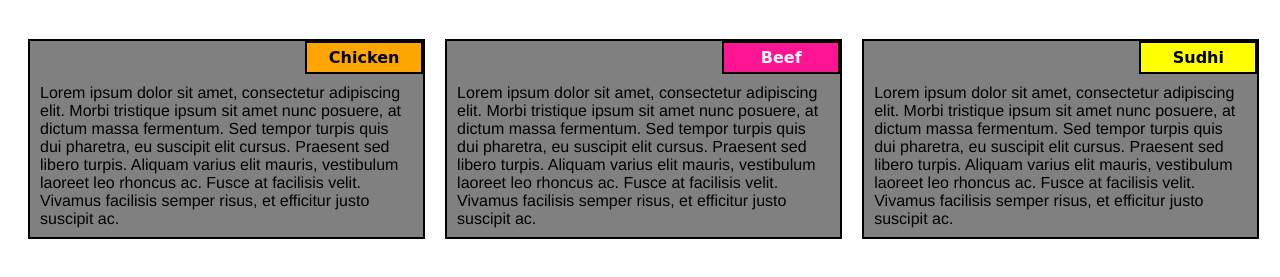
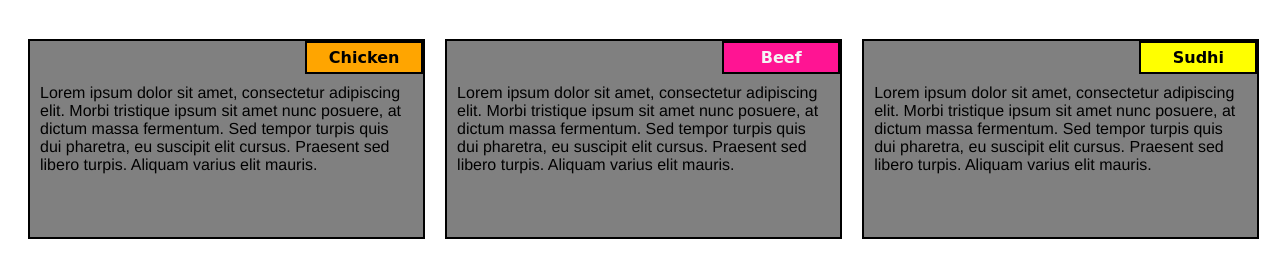
Before and after one commit to ChandruSP208/ChandruSP208.github.io, a plain HTML site: page mod2-assignment/index.html in a window 1280 px wide. Shown: the part 61-338 px from the top of the page. Drawn offline with Linux system fonts and the light colour scheme.

Commit message:
Update index.html

```diff
--- a/mod2-assignment/index.html
+++ b/mod2-assignment/index.html
@@ -12,21 +12,21 @@
    	<div class="container col-lg-4 col-md-6 col-sm-12">
    	<section>
    		<div id="chicken">Chicken</div>
-   		<p>Lorem ipsum dolor sit amet, consectetur adipiscing elit. Morbi tristique ipsum sit amet nunc posuere, at dictum massa fermentum. Sed tempor turpis quis dui pharetra, eu suscipit elit cursus. Praesent sed libero turpis. Aliquam varius elit mauris, vestibulum laoreet leo rhoncus ac. Fusce at facilisis velit. Vivamus facilisis semper risus, et efficitur justo suscipit ac. </p>
+   		<p>Lorem ipsum dolor sit amet, consectetur adipiscing elit. Morbi tristique ipsum sit amet nunc posuere, at dictum massa fermentum. Sed tempor turpis quis dui pharetra, eu suscipit elit cursus. Praesent sed libero turpis. Aliquam varius elit mauris.</p>
 
    	</section>
    </div>
    <div class="container col-lg-4 col-md-6 col-sm-12">
    	<section>
    		<div id="beef">Beef</div>
-   		<p>Lorem ipsum dolor sit amet, consectetur adipiscing elit. Morbi tristique ipsum sit amet nunc posuere, at dictum massa fermentum. Sed tempor turpis quis dui pharetra, eu suscipit elit cursus. Praesent sed libero turpis. Aliquam varius elit mauris, vestibulum laoreet leo rhoncus ac. Fusce at facilisis velit. Vivamus facilisis semper risus, et efficitur justo suscipit ac. </p>
+   		<p>Lorem ipsum dolor sit amet, consectetur adipiscing elit. Morbi tristique ipsum sit amet nunc posuere, at dictum massa fermentum. Sed tempor turpis quis dui pharetra, eu suscipit elit cursus. Praesent sed libero turpis. Aliquam varius elit mauris.</p>
 
    	</section>
    </div>
    <div class=" container col-lg-4 col-md-12 col-sm-12">
    	<section>
    		<div id="sushi">Sudhi</div>
-   		<p>Lorem ipsum dolor sit amet, consectetur adipiscing elit. Morbi tristique ipsum sit amet nunc posuere, at dictum massa fermentum. Sed tempor turpis quis dui pharetra, eu suscipit elit cursus. Praesent sed libero turpis. Aliquam varius elit mauris, vestibulum laoreet leo rhoncus ac. Fusce at facilisis velit. Vivamus facilisis semper risus, et efficitur justo suscipit ac. </p>
+   		<p>Lorem ipsum dolor sit amet, consectetur adipiscing elit. Morbi tristique ipsum sit amet nunc posuere, at dictum massa fermentum. Sed tempor turpis quis dui pharetra, eu suscipit elit cursus. Praesent sed libero turpis. Aliquam varius elit mauris. </p>
 
    	</section>
    </div>
```
